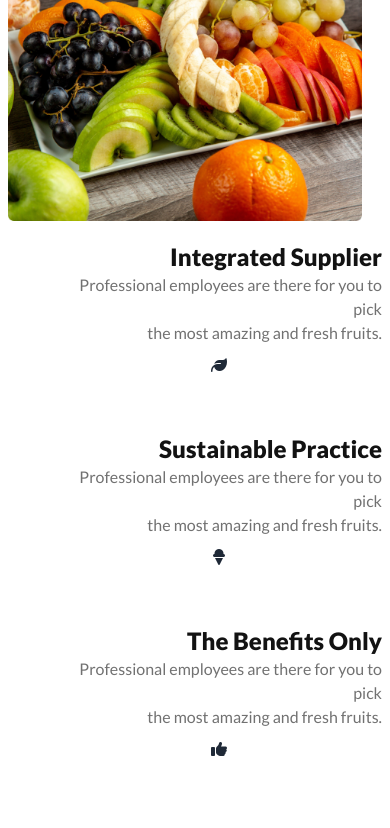
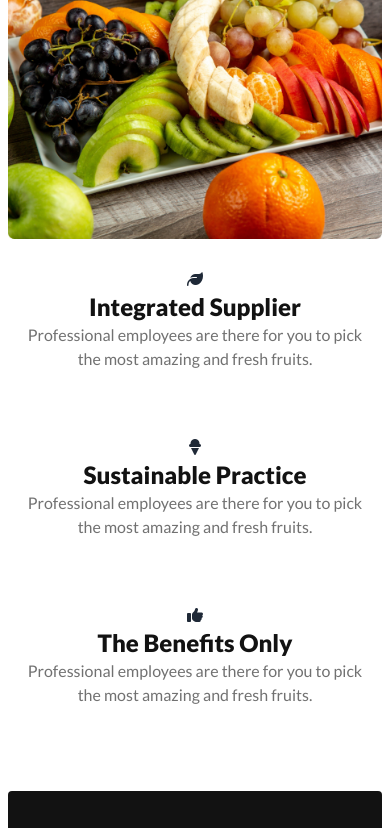
Before and after one commit to Azmain-Faisal/A-B8A3-fruit-brust, a plain HTML site: page index.html in a window 390 px wide. Shown: the part 5634-6462 px from the top of the page. Drawn offline with nearby package versions, Linux system fonts and the light colour scheme.

Commit message:
and this is the last dance for this project with responsive,now bye bye...

```diff
--- a/index.html
+++ b/index.html
@@ -602,36 +602,39 @@
 
 
         <div>
-          <img class="pr-5" src="images/whychoose1.png" alt="">
+          <img class="pr-0 lg:pr-5" src="images/whychoose1.png" alt="">
         </div>
 
         <div>
-          <div class="text-center lg:text-justify lg:flex gap-3 pb-14 pl-12">
+          <div class="text-center lg:text-justify lg:flex gap-3 pb-14 pl-0 lg:pl-12">
+            <i class="lg:hidden pt-3 fa-solid fa-leaf"></i>
             <div>
-              <h4 class="text-[#121212] text-end font-extrabold text-2xl">Integrated Supplier</h4>
-              <p class="text-base text-end text-[#12121299]">Professional employees are there for you to pick <br> the
+              <h4 class="text-[#121212] text-center lg:text-end font-extrabold text-2xl">Integrated Supplier</h4>
+              <p class="text-base text-center lg:text-end text-[#12121299]">Professional employees are there for you to pick <br> the
                 most amazing and fresh fruits.</p>
             </div>
-            <i class="pt-3 fa-solid fa-leaf"></i>
+            <i class="hidden lg:grid pt-3 fa-solid fa-leaf"></i>
           </div>
 
 
-          <div class="text-center lg:text-justify lg:flex gap-3 pb-14 pl-12">
+          <div class="text-center lg:text-justify lg:flex gap-3 pb-14 pl-0 lg:pl-12">
+            <i class="lg:hidden pt-3 fa-solid fa-ice-cream"></i>
             <div>
-              <h4 class="text-[#121212] text-end font-extrabold text-2xl">Sustainable Practice</h4>
-              <p class="text-base text-end text-[#12121299]">Professional employees are there for you to pick <br> the
+              <h4 class="text-[#121212] text-center lg:text-end font-extrabold text-2xl">Sustainable Practice</h4>
+              <p class="text-base text-center lg:text-end text-[#12121299]">Professional employees are there for you to pick <br> the
                 most amazing and fresh fruits.</p>
             </div>
-            <i class="pt-3 fa-solid fa-ice-cream"></i>
+            <i class="hidden lg:grid pt-3 fa-solid fa-ice-cream"></i>
           </div>
 
-          <div class="text-center lg:text-justify lg:flex gap-3 pb-5 pl-12">
+          <div class="text-center lg:text-justify lg:flex gap-3 pb-5 pl-0 lg:pl-12">
+            <i class="lg:hidden pt-3 fa-solid fa-thumbs-up"></i>
             <div>
-              <h4 class="text-[#121212] text-end font-extrabold text-2xl">The Benefits Only</h4>
-              <p class="text-base text-end text-[#12121299]">Professional employees are there for you to pick <br> the
+              <h4 class="text-[#121212] text-center lg:text-end font-extrabold text-2xl">The Benefits Only</h4>
+              <p class="text-base text-center lg:text-end text-[#12121299]">Professional employees are there for you to pick <br> the
                 most amazing and fresh fruits.</p>
             </div>
-            <i class="pt-3 fa-solid fa-thumbs-up"></i>
+            <i class="hidden lg:grid pt-3 fa-solid fa-thumbs-up"></i>
           </div>
         </div>
       </section>
```
